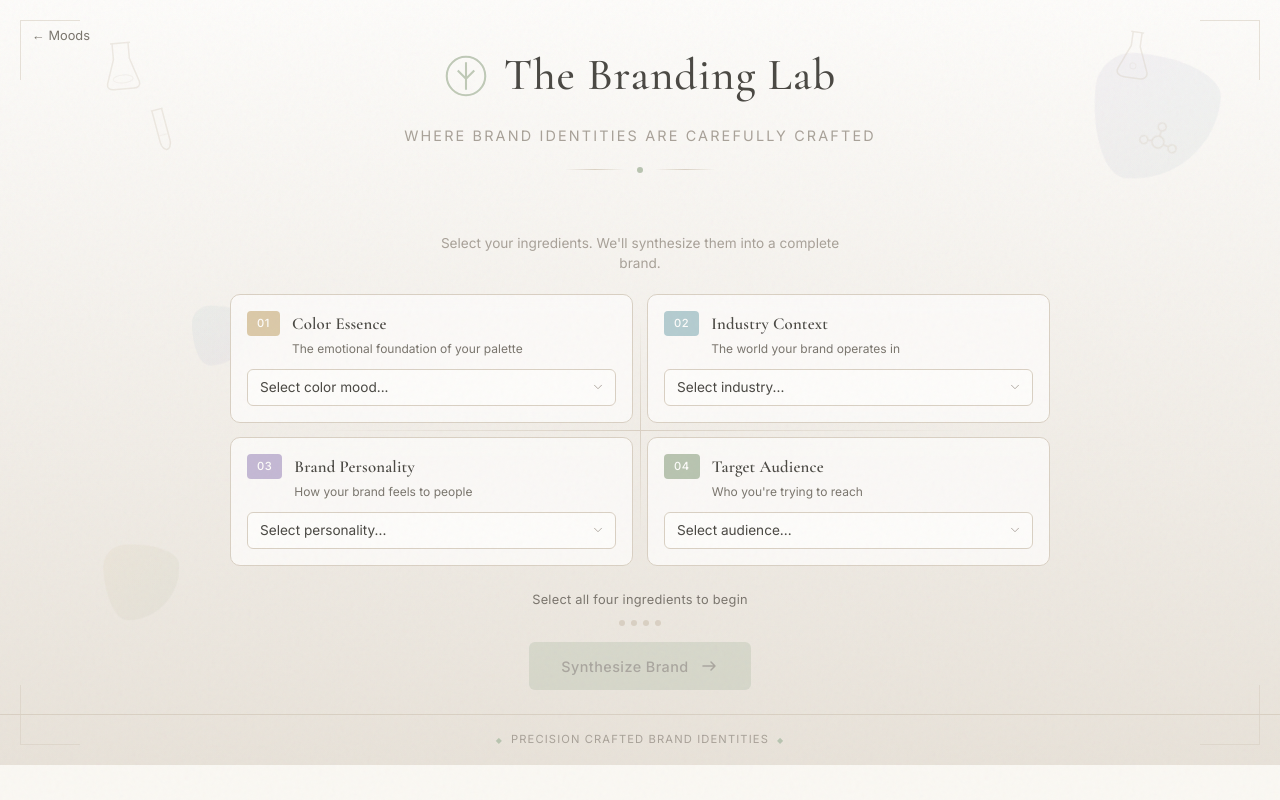
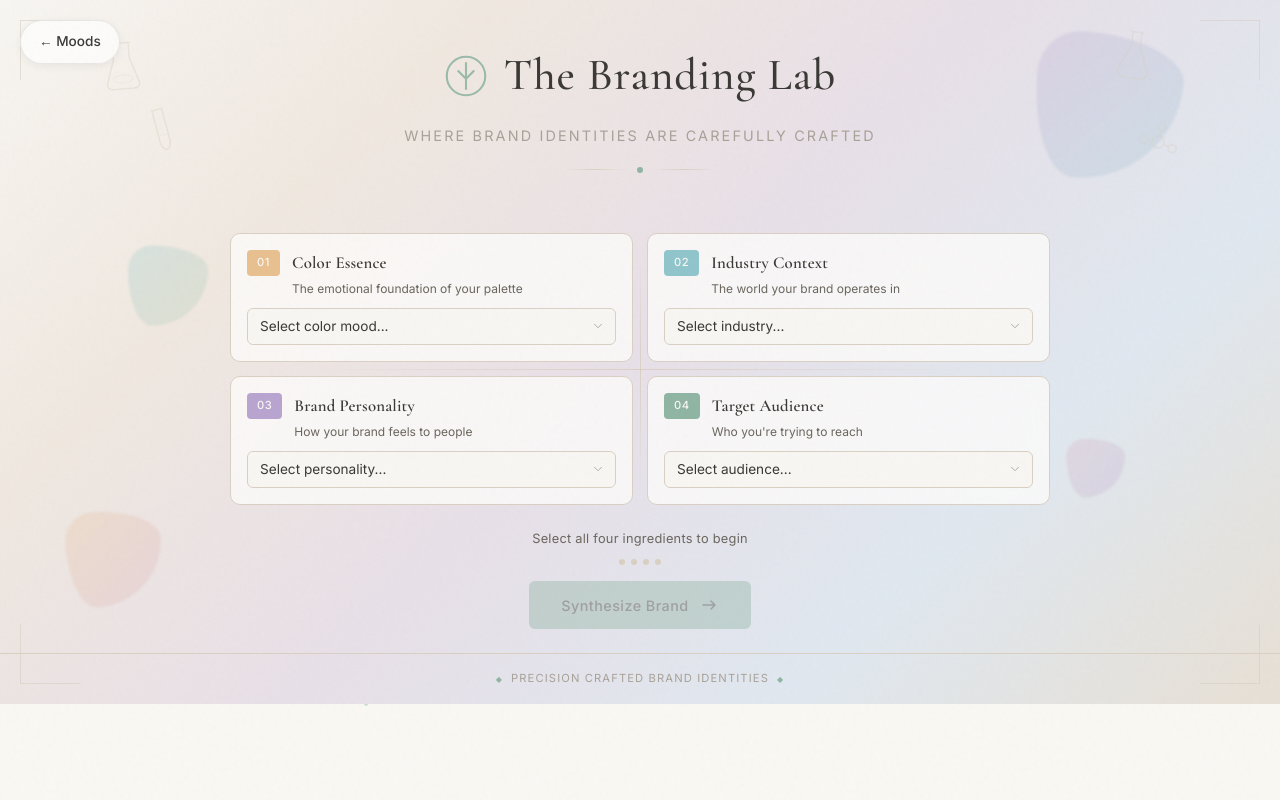
Before and after one commit to MG175/mood-bored, a plain HTML site: page creative/index.html in a window 1280 px wide. Drawn offline with nearby package versions, Linux system fonts and the light colour scheme.

Commit message:
Add files via upload

```diff
--- a/creative/index.html
+++ b/creative/index.html
@@ -35,6 +35,7 @@
                 <div class="gem gem-1"></div>
                 <div class="gem gem-2"></div>
                 <div class="gem gem-3"></div>
+                <div class="gem gem-4"></div>
             </div>
 
             <header class="lab-header">
@@ -95,10 +96,6 @@
             </header>
 
             <main class="lab-main">
-                <div class="lab-intro">
-                    <p class="lab-description">Select your ingredients. We'll synthesize them into a complete brand.</p>
-                </div>
-
                 <div class="lab-workspace">
                     <!-- Ingredient Station 1: Color -->
                     <div class="ingredient-station">
--- a/creative/style.css
+++ b/creative/style.css
@@ -157,23 +157,30 @@ body.brand-active .decorative-shapes {
 
 /* ========== THE BRANDING LAB - LANDING SCREEN ========== */
 
-/* Scandinavian Natural Lab palette */
+/* Scandinavian Natural Lab palette - more vibrant */
 :root {
-    --lab-chalk: #fdfcfa;
-    --lab-sand: #e8e2d9;
+    --lab-chalk: #f8f6f2;
+    --lab-sand: #e8e0d5;
     --lab-stone: #a8a198;
     --lab-birch: #d9d0c3;
-    --lab-moss: #b8c4b0;
-    --lab-text: #4a4843;
-    --lab-text-light: #7a756d;
-    /* Gemstone accents */
-    --gem-amethyst: #c4b8d4;
-    --gem-amber: #dbc9a8;
-    --gem-aqua: #b4ccd0;
+    --lab-moss: #8fb5a3;
+    --lab-text: #3a3835;
+    --lab-text-light: #6a655d;
+    /* Gemstone accents - more saturated */
+    --gem-amethyst: #b8a4d0;
+    --gem-amber: #e8c090;
+    --gem-aqua: #90c5cc;
+    --gem-rose: #dba8b8;
+    --gem-sage: #a8c8a8;
 }
 
 #landing-screen {
-    background: linear-gradient(180deg, var(--lab-chalk) 0%, var(--lab-sand) 100%);
+    background: linear-gradient(135deg,
+        var(--lab-chalk) 0%,
+        #f0e8e0 25%,
+        #e8e0e8 50%,
+        #e0e8f0 75%,
+        var(--lab-sand) 100%);
     display: flex;
     flex-direction: column;
     position: relative;
@@ -235,35 +242,45 @@ body.brand-active .decorative-shapes {
 .gem {
     position: absolute;
     border-radius: 30% 70% 70% 30% / 30% 30% 70% 70%;
-    opacity: 0.15;
+    opacity: 0.25;
     animation: floatGem 15s ease-in-out infinite;
+    filter: blur(1px);
 }
 
 .gem-1 {
-    width: 120px;
-    height: 120px;
+    width: 140px;
+    height: 140px;
     background: linear-gradient(135deg, var(--gem-amethyst), var(--gem-aqua));
-    top: 10%;
-    right: 5%;
+    top: 8%;
+    right: 8%;
     animation-delay: 0s;
 }
 
 .gem-2 {
+    width: 100px;
+    height: 100px;
+    background: linear-gradient(135deg, var(--gem-amber), var(--gem-rose));
+    bottom: 15%;
+    left: 5%;
+    animation-delay: -5s;
+}
+
+.gem-3 {
     width: 80px;
     height: 80px;
-    background: linear-gradient(135deg, var(--gem-amber), var(--lab-moss));
-    bottom: 20%;
-    left: 8%;
-    animation-delay: -5s;
-}
-
-.gem-3 {
+    background: linear-gradient(135deg, var(--gem-aqua), var(--gem-sage));
+    top: 35%;
+    left: 10%;
+    animation-delay: -10s;
+}
+
+.gem-4 {
     width: 60px;
     height: 60px;
-    background: linear-gradient(135deg, var(--gem-aqua), var(--gem-amethyst));
-    top: 40%;
-    left: 15%;
-    animation-delay: -10s;
+    background: linear-gradient(135deg, var(--gem-rose), var(--gem-amethyst));
+    bottom: 30%;
+    right: 12%;
+    animation-delay: -7s;
 }
 
 @keyframes floatGem {
@@ -312,10 +329,11 @@ body.brand-active .decorative-shapes {
     animation: floatParticle 20s ease-in-out infinite;
 }
 
-/* Different particle colors */
-.ambient-particle:nth-child(3n) { background: var(--lab-moss); }
-.ambient-particle:nth-child(3n+1) { background: var(--gem-amethyst); }
-.ambient-particle:nth-child(3n+2) { background: var(--gem-aqua); }
+/* Different particle colors - more vibrant */
+.ambient-particle:nth-child(4n) { background: var(--gem-sage); }
+.ambient-particle:nth-child(4n+1) { background: var(--gem-amethyst); }
+.ambient-particle:nth-child(4n+2) { background: var(--gem-aqua); }
+.ambient-particle:nth-child(4n+3) { background: var(--gem-rose); }
 .ambient-particle:nth-child(5n) { background: var(--gem-amber); }
 
 @keyframes floatParticle {
@@ -336,18 +354,24 @@ body.brand-active .decorative-shapes {
     top: 20px;
     left: 20px;
     font-family: 'Inter', sans-serif;
-    font-size: 0.8rem;
-    font-weight: 400;
-    color: var(--lab-text-light);
+    font-size: 0.85rem;
+    font-weight: 500;
+    color: var(--lab-text);
     text-decoration: none;
-    padding: 6px 12px;
-    border-radius: 20px;
-    transition: all 0.2s ease;
+    padding: 10px 18px;
+    border-radius: 25px;
+    background: rgba(255, 255, 255, 0.7);
+    backdrop-filter: blur(10px);
+    border: 1px solid rgba(0, 0, 0, 0.08);
+    box-shadow: 0 2px 8px rgba(0, 0, 0, 0.06);
+    transition: all 0.3s ease;
+    z-index: 10;
 }
 
 .back-to-moods:hover {
-    background: var(--lab-birch);
-    color: var(--lab-text);
+    background: rgba(255, 255, 255, 0.95);
+    box-shadow: 0 4px 16px rgba(0, 0, 0, 0.1);
+    transform: translateY(-1px);
 }
 
 .lab-logo {
```
